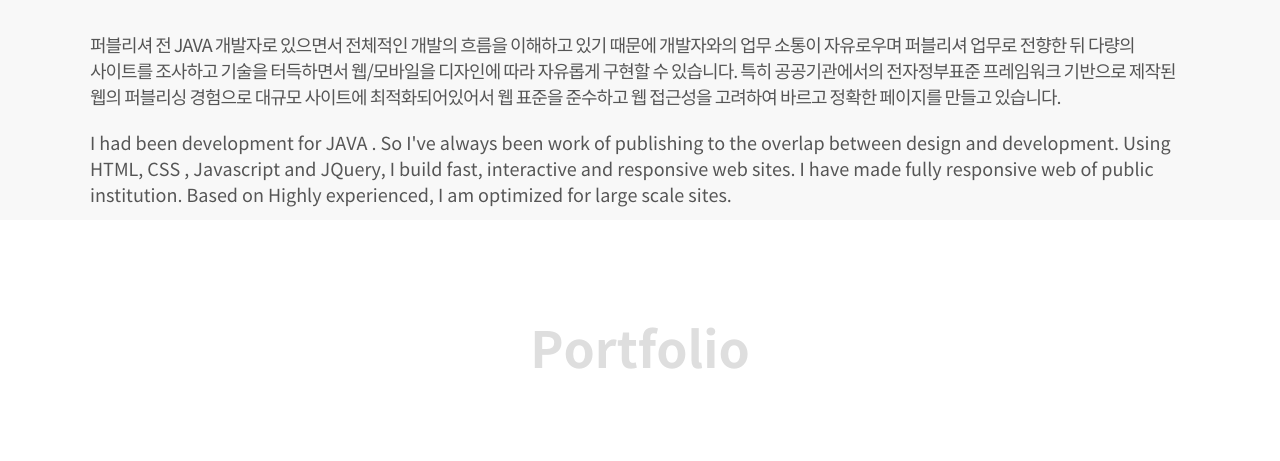
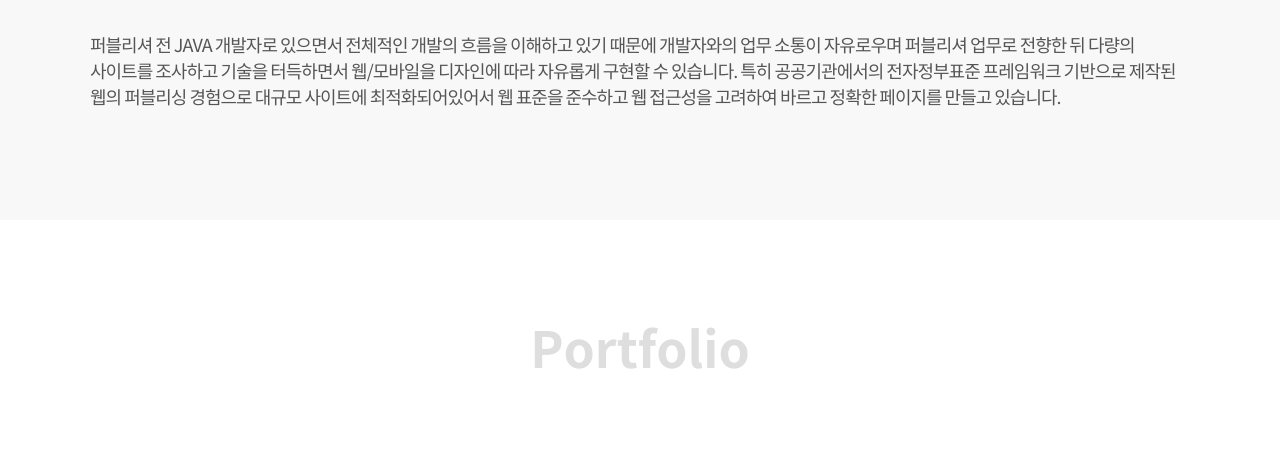
Before and after one commit to v11121/portfolio, a plain HTML site: page view/index.html in a window 1280 px wide. Shown: the part 1380-1841 px from the top of the page. Drawn offline with Linux system fonts and the light colour scheme; a web font is replaced by a local one.

Commit message:
Update index.html

```diff
--- a/view/index.html
+++ b/view/index.html
@@ -141,10 +141,7 @@
 								퍼블리셔 전 JAVA 개발자로 있으면서 전체적인 개발의 흐름을 이해하고 있기 때문에 개발자와의 업무 소통이 자유로우며 퍼블리셔 업무로 전향한 뒤 다량의 사이트를 조사하고 기술을 터득하면서 웹/모바일을 디자인에 따라 자유롭게 구현할 수 있습니다. 특히 공공기관에서의 전자정부표준 프레임워크 기반으로 제작된 웹의 퍼블리싱 경험으로 대규모 사이트에 최적화되어있어서 웹 표준을 준수하고 웹 접근성을 고려하여 바르고 정확한 페이지를 만들고 있습니다.
 								</p>
 								<p class="eng">
-									I had been development for JAVA .
-									So I've always been work of publishing to the overlap between design and development.
-									Using HTML, CSS , Javascript and JQuery, I build fast, interactive and responsive web sites.
-									I have made fully responsive web of public institution. Based on Highly experienced, I am optimized for large scale sites.
+
 								</p>
 							</div>
 						</div>
```
